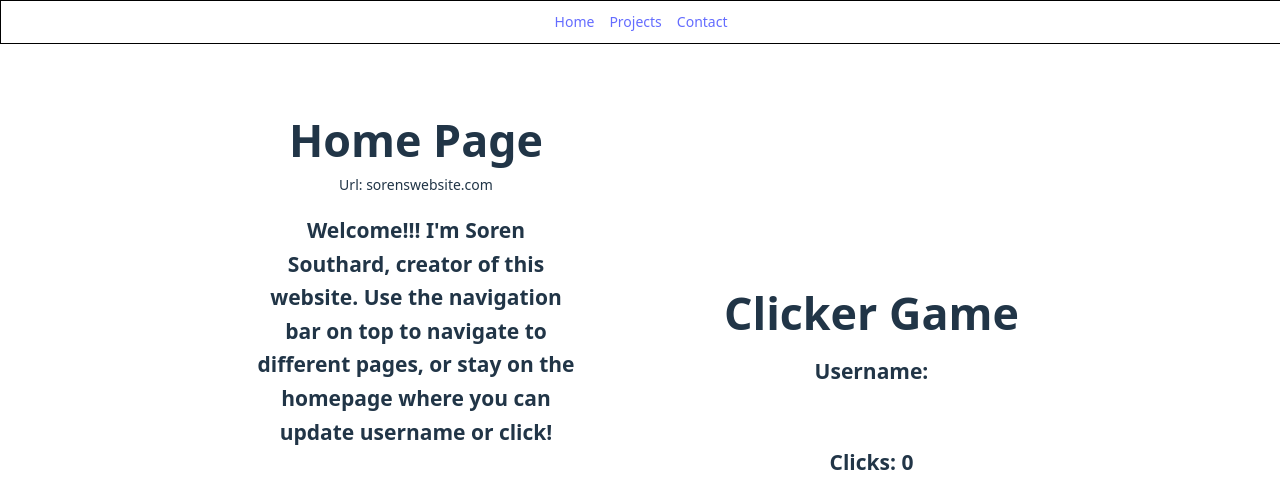
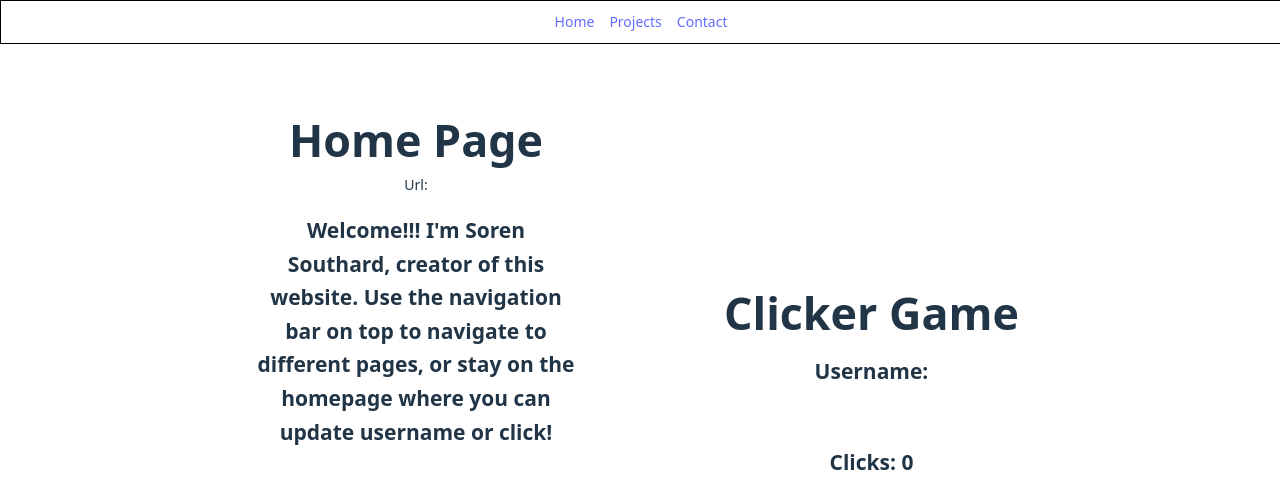
Before and after one commit to SorenSouthard/my-vue-project, a Vue app: page / in a window 1280 px wide. Shown: the top 499 px of the page. Built offline with nearby package versions, Linux system fonts and the light colour scheme.

Commit message:
Corrected error in readme.

```diff
--- a/src/stores/webInfo.js
+++ b/src/stores/webInfo.js
@@ -3,8 +3,7 @@ import {ref} from 'vue';
 export const useWebInfoStore = defineStore('webInfo', ()=>{
 
     const webInfo = ref({
-        name:"Home Page", //It used to be written name: "something-else" doesn't change when new is written in
-        url: "sorenswebsite.com"
+        name:"Home Page",
     });
     const usersNum = ref(0);
     const username = ref("");
```
Also changed, not shown: 1 other file (tests, documents, lock files or other folders).
